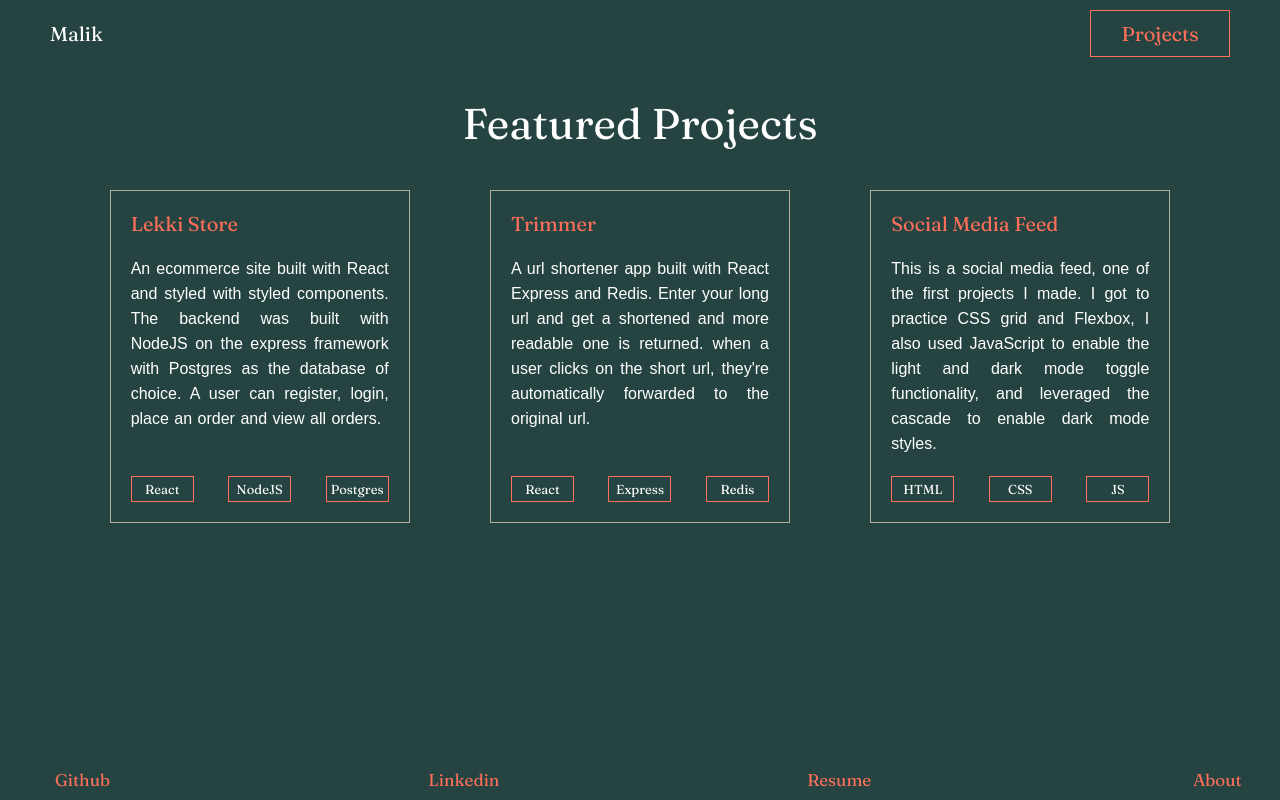
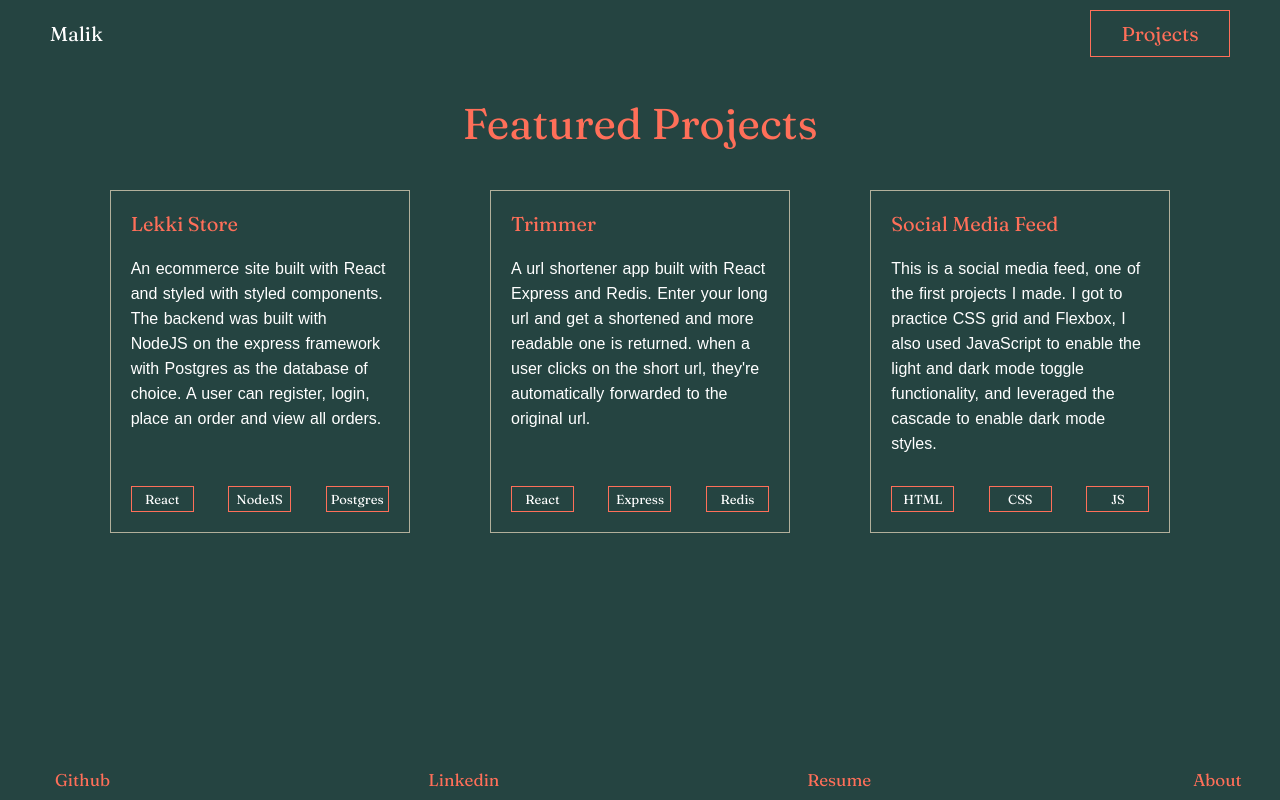
Before and after one commit to Placeholder30/portfolio-version-2, a Next.js app: page /projects in a window 1280 px wide. Built offline with nearby package versions, Linux system fonts and the light colour scheme.

Commit message:
fix aligning issue

```diff
--- a/components/about/styles.module.scss
+++ b/components/about/styles.module.scss
@@ -2,12 +2,12 @@
   width: 50vw;
   margin: 3rem auto;
   h1 {
-    font-size: 3rem;
+    font-size: 4.3rem;
     margin-bottom: 1.5rem;
     color: #ff6f59;
   }
   p {
-    font-size: 2rem;
+    font-size: 1.7rem;
     margin-bottom: 2rem;
     line-height: 3rem;
     text-align: left;
--- a/components/work/styles.module.scss
+++ b/components/work/styles.module.scss
@@ -6,6 +6,7 @@
   font-size: 4.3rem;
   margin: 4rem 0 4rem 0;
   text-align: center;
+  color: #ff6f59;
 }
 
 .project {
@@ -34,8 +35,7 @@
     font-size: 1.6rem;
     line-height: 2.5rem;
     word-spacing: 1px;
-    text-align: justify;
-    height: 21rem;
+    height: 22rem;
   }
 
   ul {
--- a/styles/Home.module.scss
+++ b/styles/Home.module.scss
@@ -20,7 +20,6 @@
     line-height: 3rem;
     font-family: Arial, Helvetica, sans-serif;
     letter-spacing: 1px;
-    text-align: justify;
   }
   span {
     color: #ff6f59;
```
